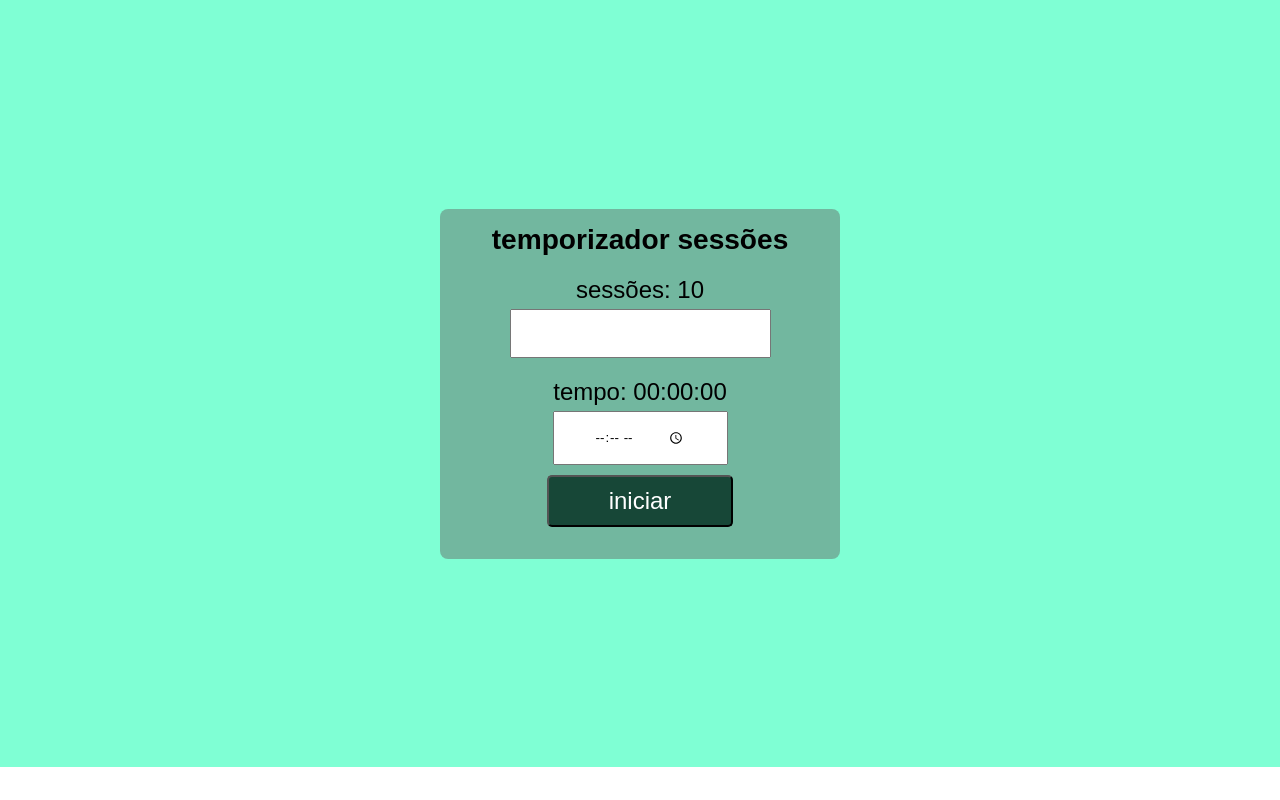
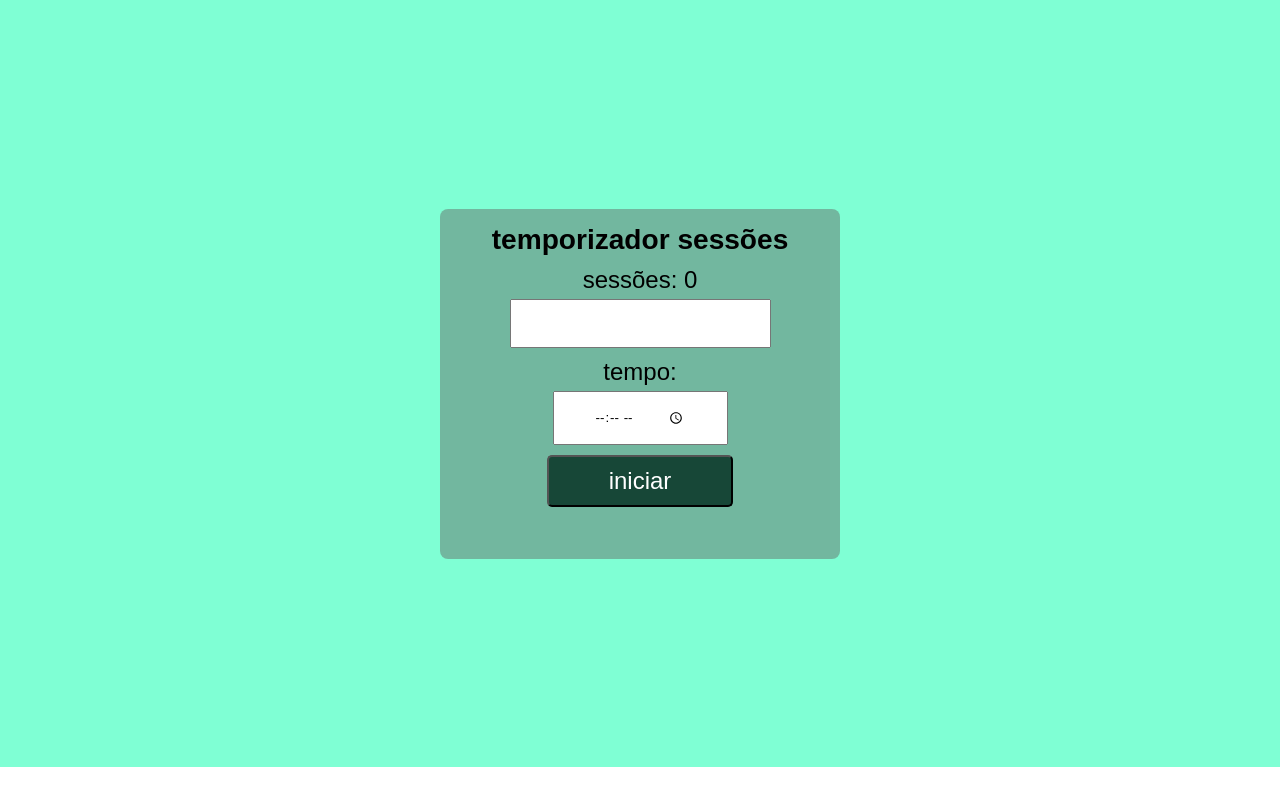
Before and after one commit to geraldo-dev/session-timer, a plain HTML site: page index.html in a window 1280 px wide. Both pictures are taken after a click on the button "iniciar". Drawn offline with Linux system fonts and the light colour scheme.

Commit message:
count sessions

```diff
--- a/index.html
+++ b/index.html
@@ -11,16 +11,16 @@
         <div class="card">
             <h3>temporizador sessões</h3>
             <div class="sessions">
-                <div class="times" >
+                <div class="display_sessions" >
                     sessões: 10
-                    <input id="sessions" type="number">
                 </div>
+                <input id="sessions" type="number">
             </div>
             <div class="times">
-                <div class="times" >
+                <div class="display_times" >
                    tempo: 00:00:00
-                   <input id="times" type="time">
                 </div>
+                <input id="times" type="time">
             </div>
             <div class="start">
                 <button type="button" id="btn" >iniciar</button>
--- a/main.js
+++ b/main.js
@@ -1,9 +1,21 @@
 let sessions = document.querySelector('#sessions');
+let display_sessions = document.querySelector('.display_sessions');
+let display_times = document.querySelector('.display_times');
 let times = document.querySelector('#times');
 let btn = document.querySelector('#btn');
 
 function start() {
-    console.log(sessions.value, times.value );
+    display_times.textContent = `tempo: ${times.value}`;
+
+    let count_session = Number(sessions.value);
+
+    //count sessions
+    setInterval(()=>{
+        display_sessions.textContent = `sessões: ${count_session}`;
+        if(count_session > 0){
+            count_session--;
+        }
+    }, 1000);
 }
 
 btn.addEventListener('click', start);
```
